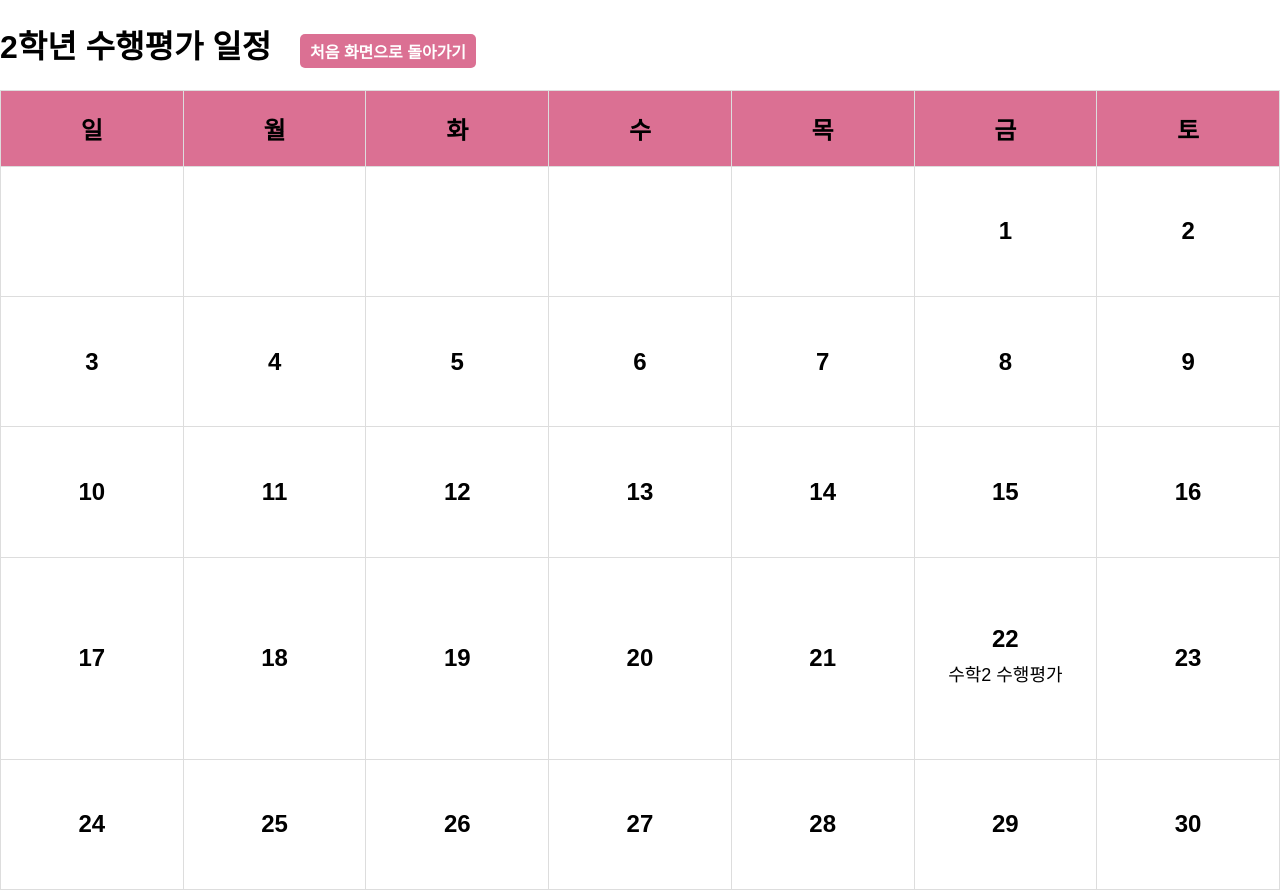
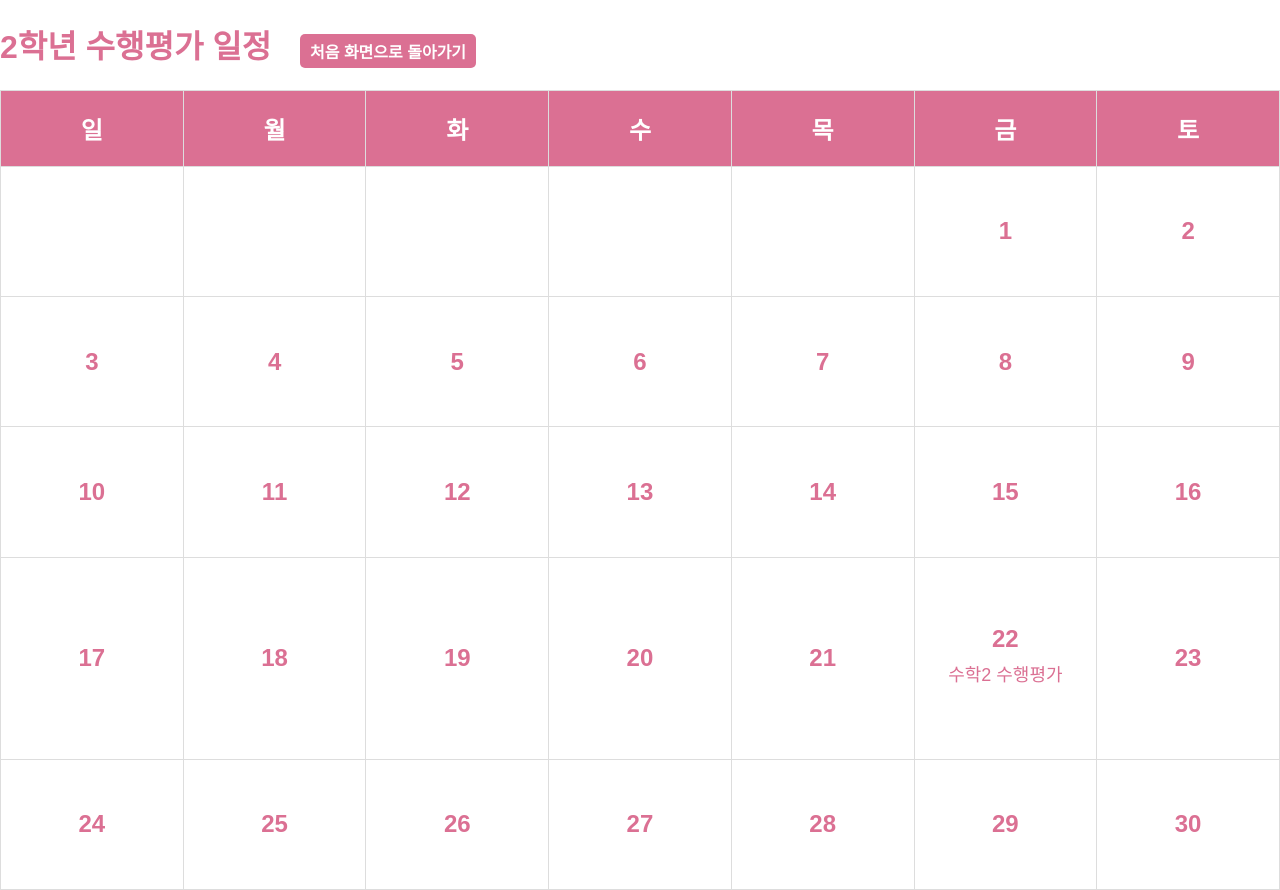
Before and after one commit to jungeun207/PA-Notification, a Django app: page /calendar/2/ in a window 1280 px wide. Run offline with Django 5.2, Linux system fonts and the light colour scheme; data comes from the database, SQL or seed files in the repository.

Commit message:
Update calendar_view.html

```diff
--- a/schedule/templates/schedule/calendar_view.html
+++ b/schedule/templates/schedule/calendar_view.html
@@ -2,7 +2,7 @@
 <html lang="ko">
 <head>
     <meta charset="UTF-8">
-    <title>{{ grade }}학년 11월 수행평가 일정</title>
+    <title>{{ grade }}학년 수행평가 일정</title>
     <style>
         body {
             font-family: Arial, sans-serif;
@@ -25,13 +25,15 @@
             font-size: 1.5em;
         }
 
-        td span{
+        th {
+            background-color: palevioletred;
+            color: white; /* 요일 색상 흰색으로 설정 */
+        }
+
+        td span {
             height: 14%;
             font-weight: bold;
-        }
-
-        th {
-            background-color: palevioletred;
+            color: palevioletred; /* 날짜 숫자 색상 */
         }
 
         .schedule {
@@ -45,6 +47,7 @@
             display: block;
             white-space: normal;  /* 텍스트가 길어지면 줄바꿈 */
             word-wrap: break-word;  /* 긴 텍스트가 끊어져서 줄바꿈 */
+            color: palevioletred; /* 일정 색상 */
         }
 
         .schedule p {
@@ -54,11 +57,12 @@
         /* 일정 제목 스타일 */
         .schedule p:first-child {
             font-size: 18px;
+            color: palevioletred; /* 제목 색상 */
         }
 
         /* 부가 설명 스타일 */
         .schedule p:nth-child(2) {
-            color: gray;
+            color: gray; /* 설명 색상 */
             font-size: 18px;
         }
 
@@ -99,6 +103,10 @@
 
         .back-button:hover {
             background-color: rgb(203, 64, 110);
+        }
+
+        h1 {
+            color: palevioletred; /* 학년 제목 색상 */
         }
     </style>
 </head>
```
